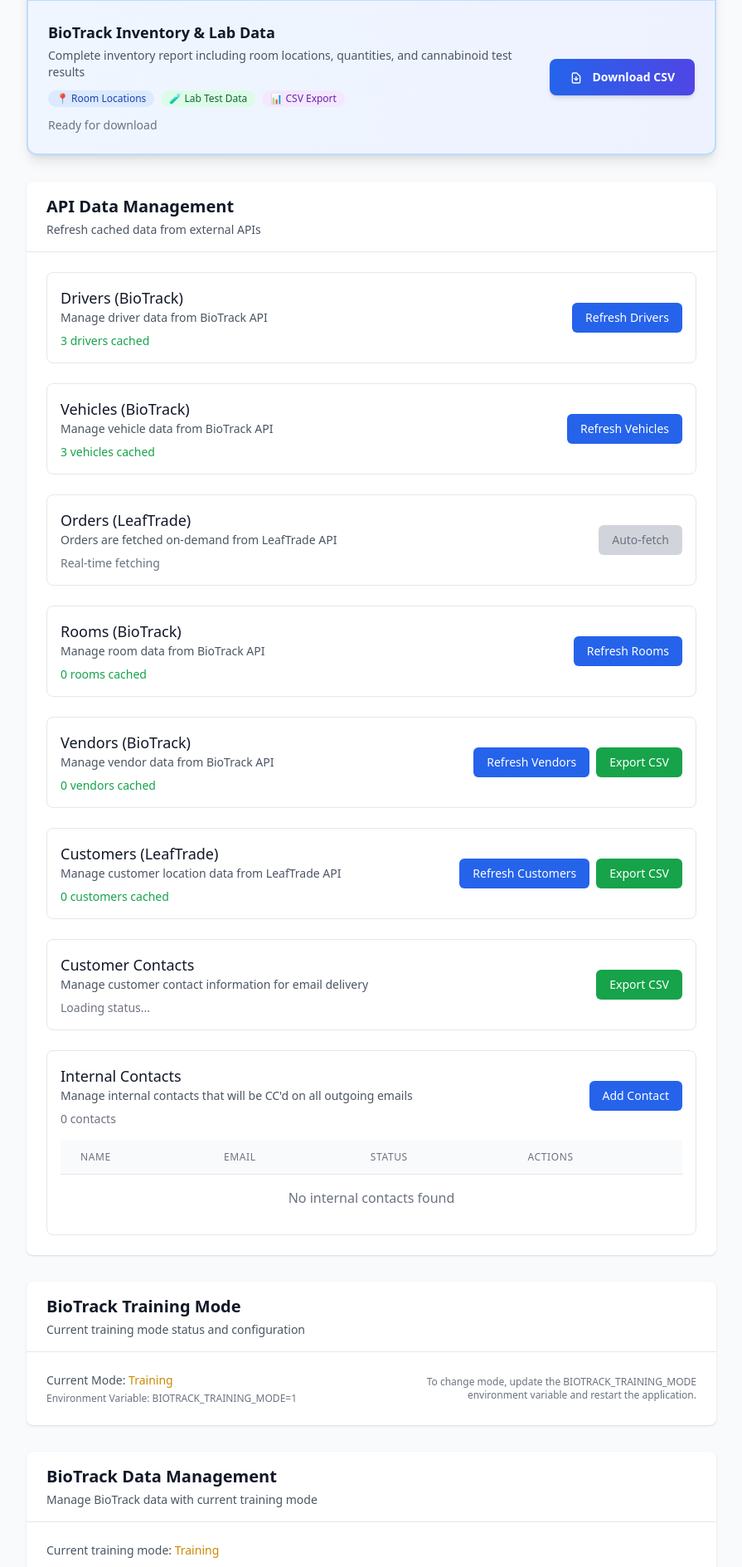
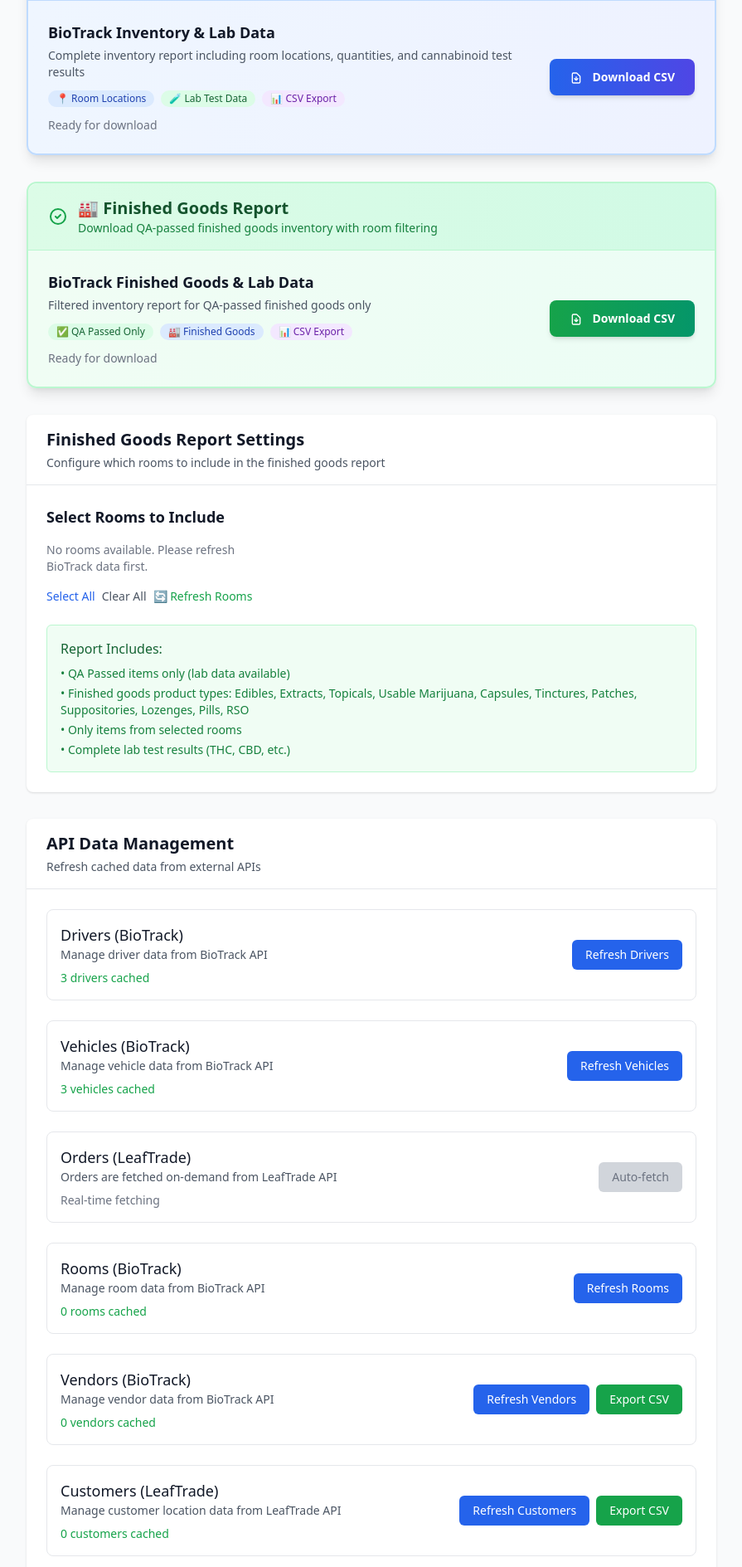
Before and after one commit to duraob/tripmgr_soundview, a Flask app: page /config in a window 1280 px wide. Shown: the part 343-2232 px from the top of the page at 83% size, without its empty margins (192-1087 px from the left). Run offline with Flask 3, Linux system fonts and the light colour scheme; the visitor is signed in with stand-in values (Sample User, id 1); data that the repository does not hold is empty; some libraries are stand-ins or nearby versions.

Commit message:
FG rpt ui

```diff
--- a/templates/config.html
+++ b/templates/config.html
@@ -55,6 +55,88 @@
                             Download CSV
                         </button>
                     </div>
+                </div>
+            </div>
+        </div>
+
+        <!-- Finished Goods Report - Connected to Inventory Report -->
+        <div class="bg-gradient-to-r from-green-50 to-emerald-50 border-2 border-green-200 shadow-lg rounded-xl mb-8">
+            <div class="px-6 py-4 border-b border-green-200 bg-gradient-to-r from-green-100 to-emerald-100 rounded-t-xl">
+                <div class="flex items-center">
+                    <div class="flex-shrink-0">
+                        <svg class="h-6 w-6 text-green-600" fill="none" viewBox="0 0 24 24" stroke="currentColor">
+                            <path stroke-linecap="round" stroke-linejoin="round" stroke-width="2" d="M9 12l2 2 4-4m6 2a9 9 0 11-18 0 9 9 0 0118 0z" />
+                        </svg>
+                    </div>
+                    <div class="ml-3">
+                        <h2 class="text-xl font-bold text-green-900">🏭 Finished Goods Report</h2>
+                        <p class="text-sm text-green-700 font-medium">Download QA-passed finished goods inventory with room filtering</p>
+                    </div>
+                </div>
+            </div>
+
+            <div class="p-6">
+                <div class="flex items-center justify-between">
+                    <div class="flex-1">
+                        <h3 class="text-lg font-semibold text-gray-900">BioTrack Finished Goods & Lab Data</h3>
+                        <p class="text-sm text-gray-600 mt-1">Filtered inventory report for QA-passed finished goods only</p>
+                        <div class="mt-3 flex flex-wrap gap-2">
+                            <span class="inline-flex items-center px-2.5 py-0.5 rounded-full text-xs font-medium bg-green-100 text-green-800">
+                                ✅ QA Passed Only
+                            </span>
+                            <span class="inline-flex items-center px-2.5 py-0.5 rounded-full text-xs font-medium bg-blue-100 text-blue-800">
+                                🏭 Finished Goods
+                            </span>
+                            <span class="inline-flex items-center px-2.5 py-0.5 rounded-full text-xs font-medium bg-purple-100 text-purple-800">
+                                📊 CSV Export
+                            </span>
+                        </div>
+                        <div class="mt-3 text-sm text-gray-500">
+                            <span id="finished-goods-status">Ready for download</span>
+                        </div>
+                    </div>
+                    <div class="ml-6 flex-shrink-0">
+                        <button onclick="downloadFinishedGoodsReport()" class="bg-gradient-to-r from-green-600 to-emerald-600 hover:from-green-700 hover:to-emerald-700 text-white px-6 py-3 rounded-lg text-sm font-semibold transition-all duration-200 shadow-md hover:shadow-lg transform hover:-translate-y-0.5">
+                            <svg class="inline-block w-4 h-4 mr-2" fill="none" stroke="currentColor" viewBox="0 0 24 24">
+                                <path stroke-linecap="round" stroke-linejoin="round" stroke-width="2" d="M12 10v6m0 0l-3-3m3 3l3-3m2 8H7a2 2 0 01-2-2V5a2 2 0 012-2h5.586a1 1 0 01.707.293l5.414 5.414a1 1 0 01.293.707V19a2 2 0 01-2 2z" />
+                            </svg>
+                            Download CSV
+                        </button>
+                    </div>
+                </div>
+            </div>
+        </div>
+
+        <!-- Room Selection Settings - Connected to Finished Goods Report -->
+        <div class="bg-white shadow rounded-lg mb-8">
+            <div class="px-6 py-4 border-b border-gray-200">
+                <h2 class="text-xl font-semibold text-gray-900">Finished Goods Report Settings</h2>
+                <p class="text-sm text-gray-600 mt-1">Configure which rooms to include in the finished goods report</p>
+            </div>
+
+            <div class="p-6">
+                <!-- Room Selection -->
+                <div class="mb-6">
+                    <h3 class="text-lg font-semibold text-gray-900 mb-4">Select Rooms to Include</h3>
+                    <div id="room-selection" class="grid grid-cols-1 md:grid-cols-2 lg:grid-cols-3 gap-3">
+                        <!-- Room checkboxes will be populated by JavaScript -->
+                    </div>
+                    <div class="mt-4 flex space-x-2">
+                        <button onclick="selectAllRooms()" class="text-sm text-blue-600 hover:text-blue-800 font-medium">Select All</button>
+                        <button onclick="clearAllRooms()" class="text-sm text-gray-600 hover:text-gray-800 font-medium">Clear All</button>
+                        <button onclick="refreshRoomList()" class="text-sm text-green-600 hover:text-green-800 font-medium">🔄 Refresh Rooms</button>
+                    </div>
+                </div>
+
+                <!-- Report Info -->
+                <div class="p-4 bg-green-50 border border-green-200 rounded-md">
+                    <h4 class="font-medium text-green-800 mb-2">Report Includes:</h4>
+                    <ul class="text-sm text-green-700 space-y-1">
+                        <li>• QA Passed items only (lab data available)</li>
+                        <li>• Finished goods product types: Edibles, Extracts, Topicals, Usable Marijuana, Capsules, Tinctures, Patches, Suppositories, Lozenges, Pills, RSO</li>
+                        <li>• Only items from selected rooms</li>
+                        <li>• Complete lab test results (THC, CBD, etc.)</li>
+                    </ul>
                 </div>
             </div>
         </div>
```
Also changed, not shown: other parts of templates/config.html (+0 -59 lines).
